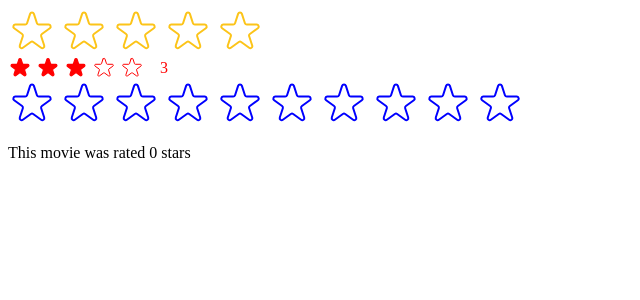
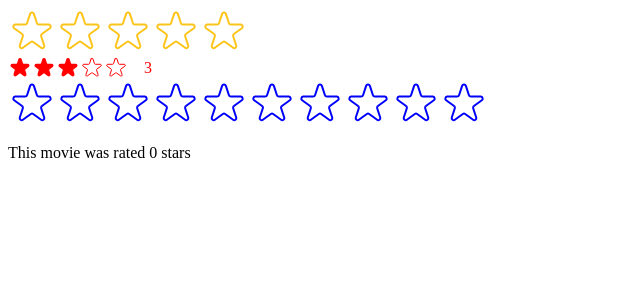
Before and after one commit to huytran72/Movies_Choose, a React (Create React App) app in the folder movies_choose/: page / in a window 1280 px wide. Shown: the top 300 px of the page, without its empty margins (0-640 px from the left). Built offline with nearby package versions, Linux system fonts and the light colour scheme.

Commit message:
Update StarRating.js

```diff
--- a/movies_choose/src/StarRating.js
+++ b/movies_choose/src/StarRating.js
@@ -9,7 +9,6 @@ const containerStyle = {
 
 const starContainerStyle = {
   display: "flex",
-  gap: "4px",
 };
 
 export default function StarRating({
```
